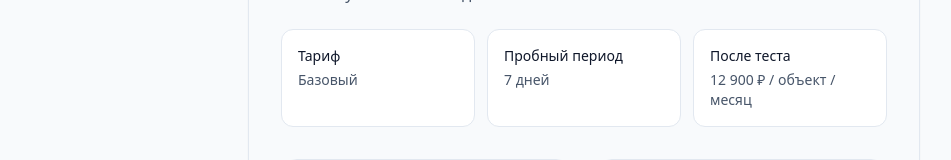
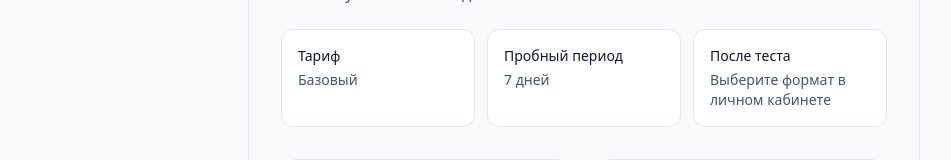
Before and after one commit to ASI-integration/asi-landing, a Next.js app: page /connect in a window 1280 px wide. Shown: the part 224-384 px from the top of the page, without its empty margins (56-1007 px from the left). Built offline with nearby package versions, Linux system fonts and the light colour scheme; no server answers.

Commit message:
chore: remove public connect price

```diff
--- a/src/components/OnboardingPageContent.tsx
+++ b/src/components/OnboardingPageContent.tsx
@@ -164,12 +164,6 @@ export default function OnboardingPageContent() {
     if (plan === 'small') return 'Базовый';
     if (plan === 'growth') return 'Масштабирование';
     return 'Крупный портфель';
-  }, [selectedPlanValue]);
-
-  const planAfterTrial = useMemo(() => {
-    if (selectedPlanValue === 'small') return '12 900 ₽ / объект / месяц';
-    if (selectedPlanValue === 'growth') return '8 900 ₽ / объект / месяц';
-    return '6 900 ₽ / объект / месяц';
   }, [selectedPlanValue]);
 
   const googleReady = googleOAuthConfigured && !googleConfigLoading;
@@ -425,7 +419,7 @@ export default function OnboardingPageContent() {
             </div>
             <div className="bg-white rounded-xl border border-slate-200 p-4">
               <p className="text-sm font-medium text-slate-900">После теста</p>
-              <p className="mt-1 text-sm text-slate-600">{planAfterTrial}</p>
+              <p className="mt-1 text-sm text-slate-600">Выберите формат в личном кабинете</p>
             </div>
           </div>
 
```
